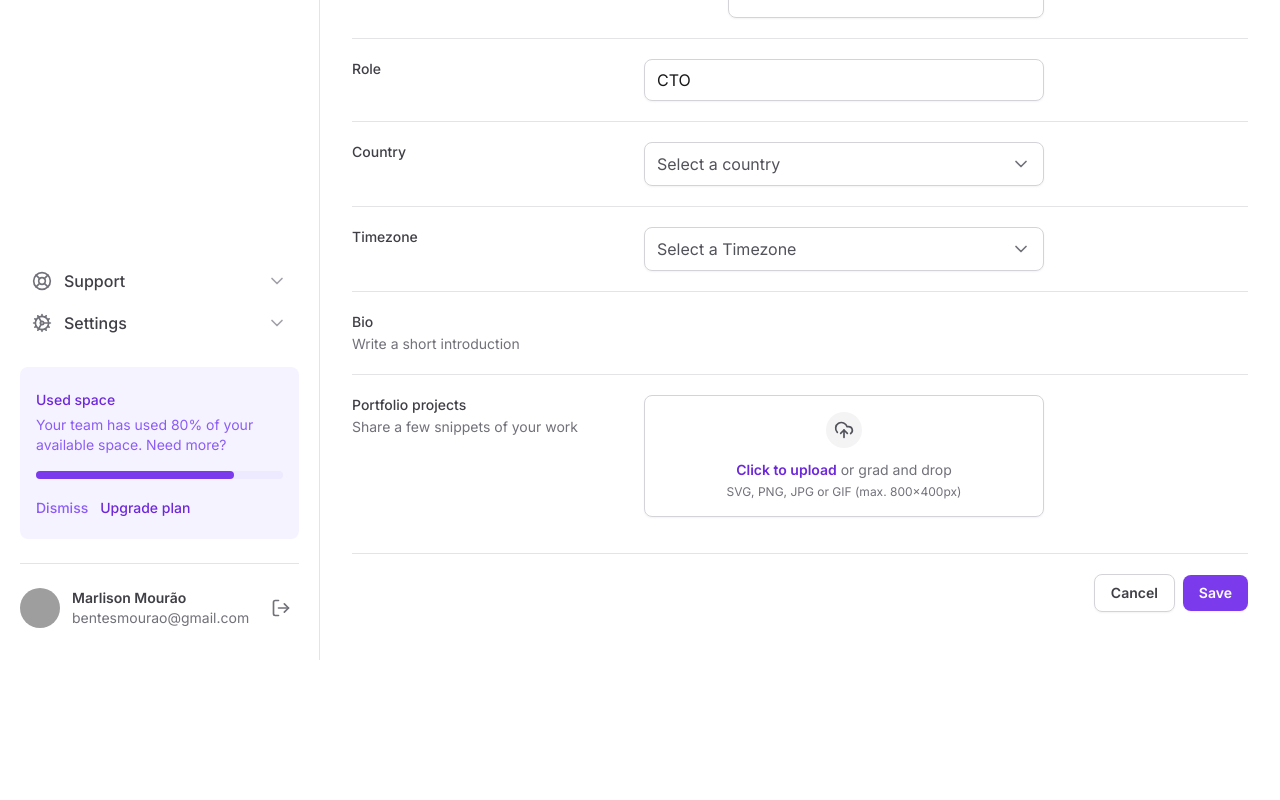
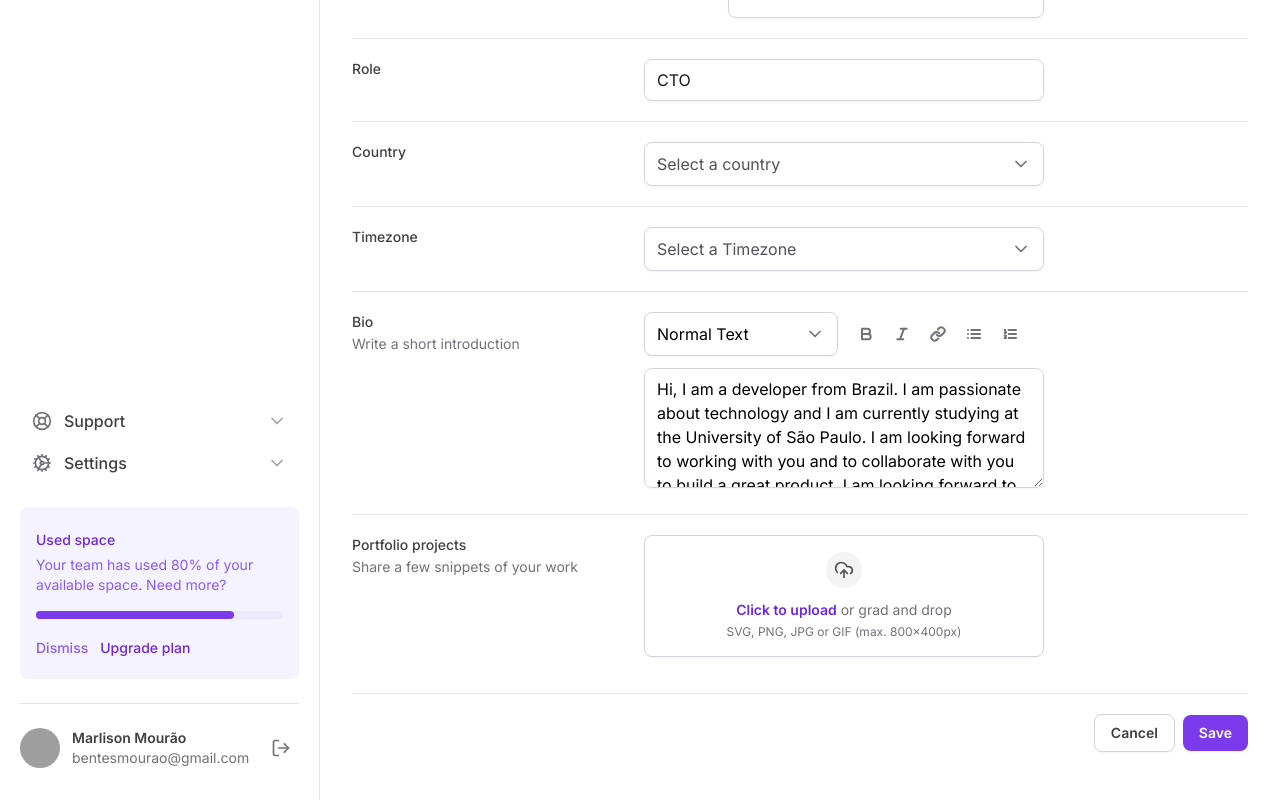
Before and after one commit to marlisonmourao/form-tailwind, a Next.js app: page / in a window 1280 px wide. Shown: the part 520-1320 px from the top of the page. Before the commit the page ends 1180 px from the top, so only its background shows below. Built offline with nearby package versions, Linux system fonts and the light colour scheme; grey boxes are pictures that could not be loaded.

Commit message:
component textaarea

```diff
--- a/src/app/page.tsx
+++ b/src/app/page.tsx
@@ -1,10 +1,18 @@
-import { Mail } from '../../node_modules/lucide-react'
+import {
+  Bold,
+  Italic,
+  Link,
+  List,
+  ListOrdered,
+  Mail,
+} from '../../node_modules/lucide-react'
 
 import { SettingsTabs } from '@/components/SettingsTabs'
 import * as Input from '../components/Form/Input'
 import * as FileInput from '@/components/Form/FileInput'
 import { Select } from '@/components/Form/Select'
 import { SelectItem } from '@/components/Form/Select/SelectItem'
+import { TextArea } from '@/components/Form/TextArea'
 
 export default function Home() {
   return (
@@ -145,7 +153,63 @@ export default function Home() {
                 Write a short introduction
               </span>
             </label>
-            <div></div>
+            <div className="space-y-3">
+              <div className="grid grid-cols-2 gap-3">
+                <Select placeholder="" defaultValue="normal">
+                  <SelectItem
+                    value="normal"
+                    defaultChecked
+                    text="Normal Text"
+                  />
+                  <SelectItem value="md" text="Markdown" />
+                </Select>
+
+                <div className="flex items-center gap-1">
+                  <button
+                    type="button"
+                    className="rounded-md p-2 hover:bg-zinc-50"
+                  >
+                    <Bold className="h-4 w-4 text-zinc-500" strokeWidth={3} />
+                  </button>
+
+                  <button
+                    type="button"
+                    className="rounded-md p-2 hover:bg-zinc-50"
+                  >
+                    <Italic className="h-4 w-4 text-zinc-500" strokeWidth={3} />
+                  </button>
+
+                  <button
+                    type="button"
+                    className="rounded-md p-2 hover:bg-zinc-50"
+                  >
+                    <Link className="h-4 w-4 text-zinc-500" strokeWidth={3} />
+                  </button>
+
+                  <button
+                    type="button"
+                    className="rounded-md p-2 hover:bg-zinc-50"
+                  >
+                    <List className="h-4 w-4 text-zinc-500" strokeWidth={3} />
+                  </button>
+
+                  <button
+                    type="button"
+                    className="rounded-md p-2 hover:bg-zinc-50"
+                  >
+                    <ListOrdered
+                      className="h-4 w-4 text-zinc-500"
+                      strokeWidth={3}
+                    />
+                  </button>
+                </div>
+              </div>
+
+              <TextArea
+                id="bio"
+                defaultValue="Hi, I am a developer from Brazil. I am passionate about technology and I am currently studying at the University of São Paulo. I am looking forward to working with you and to collaborate with you to build a great product. I am looking forward to hearing from you. I hope you enjoy my portfolio."
+              />
+            </div>
           </div>
 
           <div className="grid grid-cols-form gap-3 pt-5">
--- a/src/components/Form/Select/index.tsx
+++ b/src/components/Form/Select/index.tsx
@@ -4,14 +4,14 @@ import { ReactNode } from 'react'
 import * as SelectPrimitive from '@radix-ui/react-select'
 import { ChevronDown } from '../../../../node_modules/lucide-react'
 
-interface SelectProps {
+interface SelectProps extends SelectPrimitive.SelectProps {
   children: ReactNode
   placeholder: string
 }
 
-export function Select({ children, placeholder }: SelectProps) {
+export function Select({ children, placeholder, ...rest }: SelectProps) {
   return (
-    <SelectPrimitive.Root>
+    <SelectPrimitive.Root {...rest}>
       <SelectPrimitive.Trigger className="flex h-11 w-full items-center justify-between gap-2 rounded-lg border border-zinc-300 px-3 py-2 shadow-sm data-[placeholder]:text-zinc-600">
         <SelectPrimitive.Value
           className="text-black"
@@ -27,7 +27,7 @@ export function Select({ children, placeholder }: SelectProps) {
           side="bottom"
           position="popper"
           sideOffset={8}
-          className="z-10 w-[--radix-select-trigger-width] overflow-hidden rounded-lg border border-zinc-300"
+          className="z-10 w-[--radix-select-trigger-width] overflow-hidden rounded-lg border border-zinc-300 bg-white shadow-sm"
         >
           <SelectPrimitive.Viewport>{children}</SelectPrimitive.Viewport>
         </SelectPrimitive.Content>
--- /dev/null
+++ b/src/components/Form/TextArea/index.tsx
@@ -0,0 +1,12 @@
+import { ComponentProps } from 'react'
+
+type TextAreaProps = ComponentProps<'textarea'>
+
+export function TextArea({ ...rest }: TextAreaProps) {
+  return (
+    <textarea
+      className="min-h-[120px] w-full resize-y rounded-lg border border-zinc-300 px-3 py-2 shadow-sm"
+      {...rest}
+    />
+  )
+}
```
